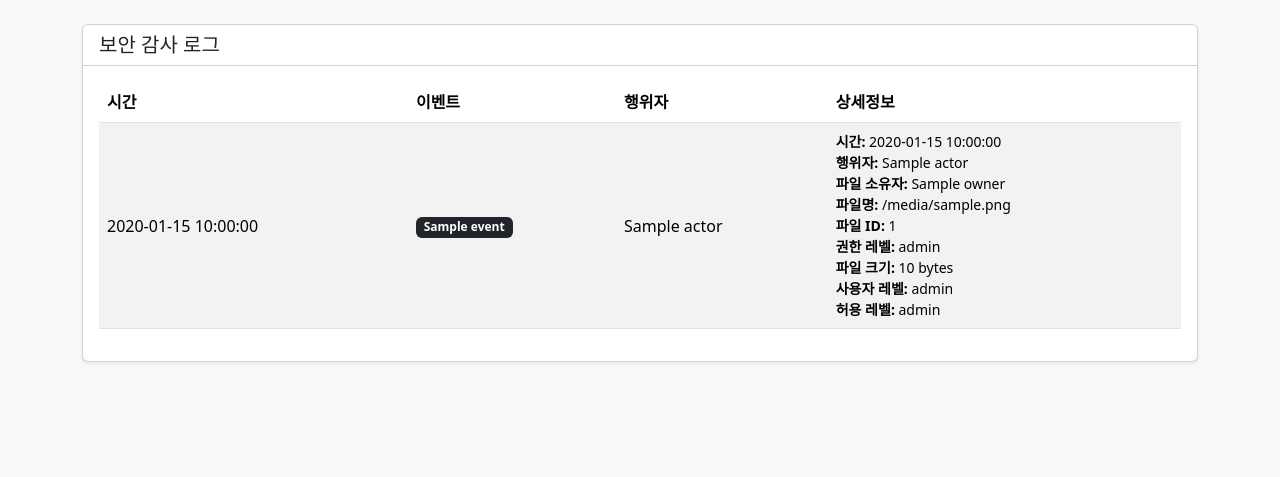
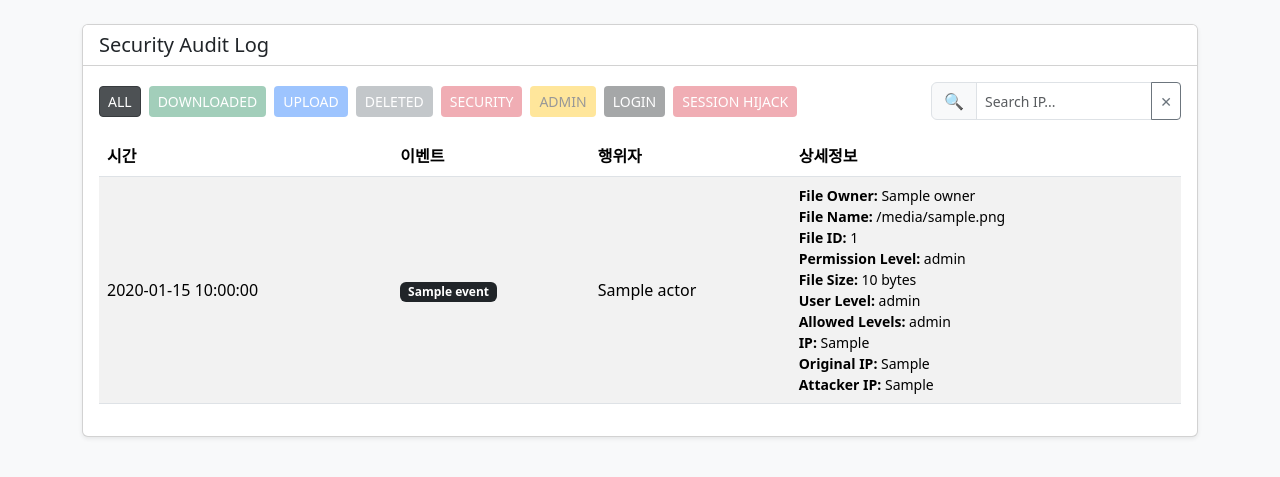
Before and after one commit to suengyeon/kshield_jr_test, a Flask app: template templates/admin_logs.html in a window 1280 px wide. Shown: the part 56-533 px from the top of the page. Run offline with Flask 3, Linux system fonts and the light colour scheme; the template is opened without the code that fills it: most values are stand-ins (such as "Sample title", 1, 10 or a date in 2020).

Commit message:
보안 감사로그 개선

```diff
--- a/app.py
+++ b/app.py
@@ -467,7 +467,7 @@ def download():
 
     db       = get_db()
     file_row = db.execute(
-        "SELECT id, original_name, s3_key, target_levels, owner_id FROM files WHERE id = ?",
+        "SELECT f.id, f.original_name, f.s3_key, f.target_levels, f.owner_id, u.username AS owner_username FROM files f LEFT JOIN users u ON f.owner_id = u.id WHERE f.id = ?",
         (file_id,),
     ).fetchone()
 
@@ -502,6 +502,7 @@ def download():
         "username":  session.get("username"),
         "file_name": file_row["original_name"],
         "file_id":   file_row["id"],
+        "owner":     file_row["owner_username"],
         "ip":        request.headers.get("X-Forwarded-For", request.remote_addr).split(",")[0].strip(),
     })
 
--- a/templates/admin_logs.html
+++ b/templates/admin_logs.html
@@ -1,4 +1,3 @@
-
 {% extends "base.html" %}
 
 {% block content %}
@@ -6,10 +5,28 @@
 <div class="card shadow-sm">
 
     <div class="card-header bg-white">
-        <h5 class="mb-0">보안 감사 로그</h5>
+        <h5 class="mb-0">Security Audit Log</h5>
     </div>
 
     <div class="card-body">
+
+        <!-- 필터 버튼 + IP 검색 -->
+        <div class="mb-3 d-flex align-items-center flex-wrap gap-2">
+            <button class="btn btn-sm btn-dark filter-btn active" data-filter="ALL">ALL</button>
+            <button class="btn btn-sm filter-btn" data-filter="FILE_DOWNLOADED" style="background-color:#198754;color:white;opacity:0.4">DOWNLOADED</button>
+            <button class="btn btn-sm filter-btn" data-filter="FILE_UPLOAD" style="background-color:#0d6efd;color:white;opacity:0.4">UPLOAD</button>
+            <button class="btn btn-sm filter-btn" data-filter="DELETED" style="background-color:#6c757d;color:white;opacity:0.4">DELETED</button>
+            <button class="btn btn-sm filter-btn" data-filter="SECURITY" style="background-color:#dc3545;color:white;opacity:0.4">SECURITY</button>
+            <button class="btn btn-sm filter-btn" data-filter="ADMIN" style="background-color:#ffc107;color:black;opacity:0.4">ADMIN</button>
+            <button class="btn btn-sm filter-btn" data-filter="LOGIN" style="background-color:#212529;color:white;opacity:0.4">LOGIN</button>
+            <button class="btn btn-sm filter-btn" data-filter="SESSION_HIJACK" style="background-color:#dc3545;color:white;opacity:0.4">SESSION HIJACK</button>
+
+            <div class="input-group ms-auto" style="max-width:250px;">
+                <span class="input-group-text"><i class="bi bi-search"></i>🔍</span>
+                <input type="text" id="ip-search" class="form-control form-control-sm" placeholder="Search IP...">
+                <button class="btn btn-sm btn-outline-secondary" id="ip-clear">✕</button>
+            </div>
+        </div>
 
         <div class="table-responsive">
 
@@ -24,107 +41,74 @@
                     </tr>
                 </thead>
 
-                <tbody>
+                <tbody id="log-table-body">
 
                 {% for log in logs %}
 
-                    <tr>
+                    <tr class="log-row" data-event="{{ log.event }}" data-ip="{{ log.ip or log.current_ip or '' }}">
+
+                        <td>{{ log.timestamp }}</td>
 
                         <td>
-                            {{ log.timestamp }}
+                            <span class="badge
+                            {% if 'SECURITY' in log.event %}bg-danger
+                            {% elif 'DELETED' in log.event %}bg-secondary
+                            {% elif 'DOWNLOADED' in log.event %}bg-success
+                            {% elif 'UPLOAD' in log.event %}bg-primary
+                            {% elif 'ADMIN' in log.event %}bg-warning text-dark
+                            {% elif 'SESSION_HIJACK' in log.event %}bg-danger
+                            {% else %}bg-dark
+                            {% endif %}">
+                                {{ log.event }}
+                            </span>
                         </td>
 
-                        <td>
-
-                            <span class="badge
-                            {% if 'SECURITY' in log.event %}
-                                bg-danger
-                            {% elif 'DELETED' in log.event %}
-                                bg-secondary
-                            {% elif 'DOWNLOADED' in log.event %}
-                                bg-success
-                            {% elif 'UPLOADED' in log.event %}
-                                bg-primary
-                            {% elif 'ADMIN' in log.event %}
-                                bg-warning text-dark
-                            {% else %}
-                                bg-dark
-                            {% endif %}
-                            ">
-                                {{ log.event }}
-                            </span>
-
-                        </td>
+                        <td>{{ log.actor or log.username or log.admin or '-' }}</td>
 
                         <td>
-                            {{ log.actor or log.username or log.admin or '-' }}
-                        </td>
-
-                        <td>
-
                             <div class="small">
 
-                                <div>
-                                    <strong>시간:</strong>
-                                    {{ log.timestamp }}
-                                </div>
-
-                                <div>
-                                    <strong>행위자:</strong>
-                                    {{ log.actor or log.username or log.admin or '-' }}
-                                </div>
-
                                 {% if log.owner %}
-                                <div>
-                                    <strong>파일 소유자:</strong>
-                                    {{ log.owner }}
-                                </div>
+                                <div><strong>File Owner:</strong> {{ log.owner }}</div>
                                 {% endif %}
 
                                 {% if log.file_name %}
-                                <div>
-                                    <strong>파일명:</strong>
-                                    {{ log.file_name }}
-                                </div>
+                                <div><strong>File Name:</strong> {{ log.file_name }}</div>
                                 {% endif %}
 
                                 {% if log.file_id %}
-                                <div>
-                                    <strong>파일 ID:</strong>
-                                    {{ log.file_id }}
-                                </div>
+                                <div><strong>File ID:</strong> {{ log.file_id }}</div>
                                 {% endif %}
 
                                 {% if log.target_levels %}
-                                <div>
-                                    <strong>권한 레벨:</strong>
-                                    {{ log.target_levels }}
-                                </div>
+                                <div><strong>Permission Level:</strong> {{ log.target_levels }}</div>
                                 {% endif %}
 
                                 {% if log.size_bytes %}
-                                <div>
-                                    <strong>파일 크기:</strong>
-                                    {{ log.size_bytes }} bytes
-                                </div>
+                                <div><strong>File Size:</strong> {{ log.size_bytes }} bytes</div>
                                 {% endif %}
 
                                 {% if log.user_level %}
-                                <div>
-                                    <strong>사용자 레벨:</strong>
-                                    {{ log.user_level }}
-                                </div>
+                                <div><strong>User Level:</strong> {{ log.user_level }}</div>
                                 {% endif %}
 
                                 {% if log.allowed_levels %}
-                                <div>
-                                    <strong>허용 레벨:</strong>
-                                    {{ log.allowed_levels }}
-                                </div>
+                                <div><strong>Allowed Levels:</strong> {{ log.allowed_levels }}</div>
+                                {% endif %}
+
+                                {% if log.ip %}
+                                <div><strong>IP:</strong> {{ log.ip }}</div>
+                                {% endif %}
+
+                                {% if log.original_ip %}
+                                <div><strong>Original IP:</strong> {{ log.original_ip }}</div>
+                                {% endif %}
+
+                                {% if log.current_ip %}
+                                <div><strong>Attacker IP:</strong> {{ log.current_ip }}</div>
                                 {% endif %}
 
                             </div>
-
                         </td>
 
                     </tr>
@@ -141,4 +125,66 @@
 
 </div>
 
+<script>
+    const filterBtns = document.querySelectorAll('.filter-btn');
+    const activeFilters = new Set(['ALL']);
+    let ipFilter = '';
+
+    filterBtns.forEach(btn => {
+        btn.addEventListener('click', () => {
+            const filter = btn.dataset.filter;
+
+            if (filter === 'ALL') {
+                activeFilters.clear();
+                activeFilters.add('ALL');
+                filterBtns.forEach(b => {
+                    b.style.opacity = b.dataset.filter === 'ALL' ? '1' : '0.4';
+                });
+            } else {
+                activeFilters.delete('ALL');
+                document.querySelector('[data-filter="ALL"]').style.opacity = '0.4';
+
+                if (activeFilters.has(filter)) {
+                    activeFilters.delete(filter);
+                    btn.style.opacity = '0.4';
+                } else {
+                    activeFilters.add(filter);
+                    btn.style.opacity = '1';
+                }
+
+                if (activeFilters.size === 0) {
+                    activeFilters.add('ALL');
+                    document.querySelector('[data-filter="ALL"]').style.opacity = '1';
+                }
+            }
+
+            applyFilter();
+        });
+    });
+
+    document.getElementById('ip-search').addEventListener('input', function() {
+        ipFilter = this.value.trim().toLowerCase();
+        applyFilter();
+    });
+
+    document.getElementById('ip-clear').addEventListener('click', function() {
+        document.getElementById('ip-search').value = '';
+        ipFilter = '';
+        applyFilter();
+    });
+
+    function applyFilter() {
+        const rows = document.querySelectorAll('.log-row');
+        rows.forEach(row => {
+            const event = row.dataset.event;
+            const ip = row.dataset.ip.toLowerCase();
+
+            const eventMatch = activeFilters.has('ALL') || [...activeFilters].some(f => event.includes(f));
+            const ipMatch = ipFilter === '' || ip.includes(ipFilter);
+
+            row.style.display = (eventMatch && ipMatch) ? '' : 'none';
+        });
+    }
+</script>
+
 {% endblock %}
```
Also changed, not shown: 1 other file.
